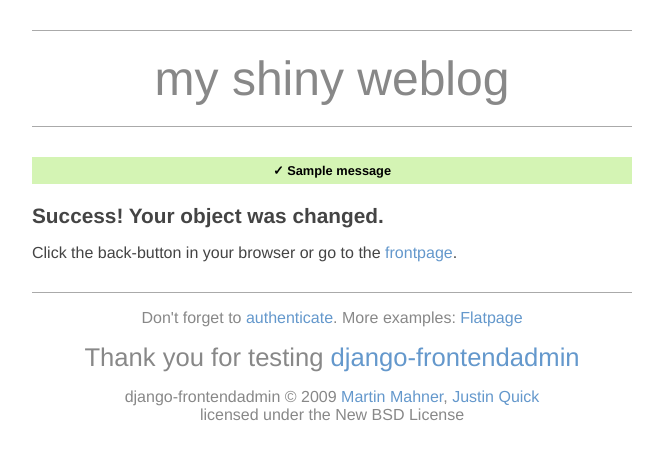
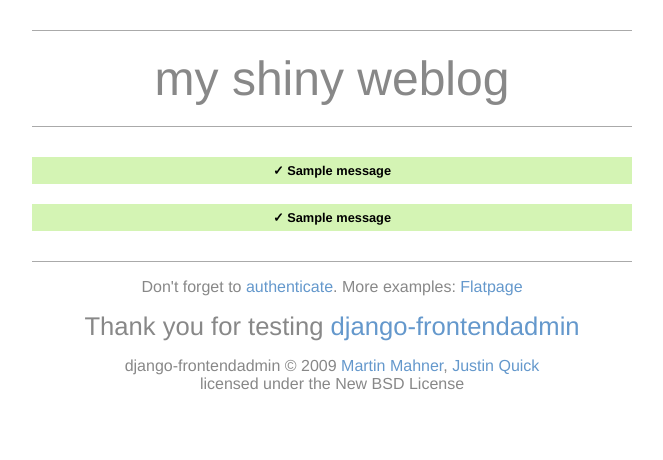
Before and after one commit to bartTC/django-frontendadmin, a Django app: page /frontendadmin/success/ in a window 1280 px wide. Shown: the top 460 px of the page, without its empty margins (308-971 px from the left). Run offline with Django 3.2, Linux system fonts and the light colour scheme; tables that the repository leaves empty hold one stand-in row (values such as "Sample post"); one stand-in notice (Sample message) is shown; parts of the project's set-up code (start-up, migrations or seed data) failed here and were passed over; some libraries are stand-ins or nearby versions.

Commit message:
ajax success pages

```diff
--- a/example_project/templates/base.html
+++ b/example_project/templates/base.html
@@ -6,8 +6,6 @@
 <html xmlns="http://www.w3.org/1999/xhtml" xml:lang="en" lang="en">
 <head>
     <title>my shiny weblog</title>
-
-<script src="{{ MEDIA_URL }}ckeditor/ckeditor_source.js"></script>
     <link rel="stylesheet" type="text/css" href="{{ MEDIA_URL }}theme.css" />
     {% comment %}
     ------------------------------------------------------
--- a/frontendadmin/templates/frontendadmin/success.html
+++ b/frontendadmin/templates/frontendadmin/success.html
@@ -11,6 +11,5 @@
 {% endcomment %}
 
 {% block frontendadmin_content %}
-	<h2>Success! Your object was changed.</h2>
-	<p>Click the back-button in your browser or go to the <a href="/">frontpage</a>.</p>
+    {% include 'frontendadmin/success_ajax.html'%}
 {% endblock %}
--- /dev/null
+++ b/frontendadmin/templates/frontendadmin/success_ajax.html
@@ -0,0 +1,5 @@
+{% if messages %}
+{% for message in messages %}
+    <div class="message">&#10003; {{ message }}</div>
+{% endfor %}
+{% endif %}
--- a/frontendadmin/templates/frontendadmin/success_delete.html
+++ b/frontendadmin/templates/frontendadmin/success_delete.html
@@ -9,6 +9,5 @@
 {% endcomment %}
 
 {% block frontendadmin_content %}
-	<h2>You object was deleted!</h2>
-	<p>Click the back-button in your browser or go to the <a href="/">frontpage</a>.</p>
+    {% include 'frontendadmin/success_delete_ajax.html' %}
 {% endblock %}
--- /dev/null
+++ b/frontendadmin/templates/frontendadmin/success_delete_ajax.html
@@ -0,0 +1,5 @@
+{% if messages %}
+{% for message in messages %}
+    <div class="message">&#10003; {{ message }}</div>
+{% endfor %}
+{% endif %}
--- a/frontendadmin/views.py
+++ b/frontendadmin/views.py
@@ -95,25 +95,22 @@ def _handle_cancel(request, instance=None):
         return HttpResponseRedirect(reverse('frontendadmin_success'))
     return None
 
-def _handle_repsonse(request, instance=None):
+def _handle_response(request, instance=None):
     '''
     Handles redirects for completet form actions. Returns a redirect to the
     last page, the user came from. If not given, to the detail-view of
     the object. Last fallback is a redirect to the common success page.
     '''
-    if request.GET.get('next', False):
-        next = request.GET.get('next')
-    elif instance and hasattr(instance, 'get_absolute_url'):
-        next = instance.get_absolute_url()
-    else:
-        next = reverse('frontendadmin_success')
-    return HttpResponseRedirect(next)
+    if 'next' in request.REQUEST:
+        return HttpResponseRedirect(request.REQUEST['next'])
+    if instance and hasattr(instance, 'get_absolute_url'):
+        return HttpResponseRedirect(instance.get_absolute_url())
+    return HttpResponseRedirect(reverse('frontendadmin_success'))
 
-def _get_template(request, app_label=None, model_name=None):
-    '''
-    Returns wether the ajax or the normal (full html blown) template.
-    '''
-    template_name = request.is_ajax() and 'form_ajax.html' or 'form.html'
+def _find_template(template_name, app_label=None, model_name=None):
+    """
+    Finds a template_name for the given, optional ``app_label`` . ``model_name``
+    """
     if app_label is None and model_name is None:
         return 'frontendadmin/%s' % template_name
 
@@ -123,6 +120,13 @@ def _get_template(request, app_label=None, model_name=None):
         return name
     except TemplateDoesNotExist:
         return 'frontendadmin/%s' % template_name
+
+def _get_template(request, app_label=None, model_name=None):
+    '''
+    Returns wether the ajax or the normal (full blown) template.
+    '''
+    return _find_template(request.is_ajax() and 'form_ajax.html' or 'form.html',
+        app_label, model_name)
 
 @never_cache
 @login_required
@@ -151,6 +155,8 @@ def add(request, app_label, model_name, mode_name='add',
                 message=ugettext(u'Your %(model_name)s was added successfully' % \
                     {'model_name': model._meta.verbose_name}))
             # Return to last page
+            if request.is_ajax():
+                return success(request)
             return _handle_repsonse(request, instance)
     else:
         form = instance_form()
@@ -195,7 +201,9 @@ def change(request, app_label, model_name, instance_id, mode_name='change',
                 message=ugettext(u'Your %(model_name)s was changed successfully' % \
                     {'model_name': model._meta.verbose_name}))
             # Return to success page
-            return _handle_repsonse(request)
+            if request.is_ajax():
+                return success(request)
+            return _handle_response(request, instance)
     else:
         form = instance_form(instance=instance)
 
@@ -238,7 +246,10 @@ def delete(request, app_label, model_name, instance_id,
                 message=ugettext(u'Your %(model_name)s was deleted.' % \
                     {'model_name': model._meta.verbose_name}))
             # Return to last page
-            return HttpResponseRedirect(reverse('frontendadmin_success_delete'))
+            if request.is_ajax():
+                return success_delete(request)
+            return _handle_response(request, instance)
+
     else:
         form = delete_form()
 
@@ -255,7 +266,7 @@ def delete(request, app_label, model_name, instance_id,
         RequestContext(request)
     )
 
-def success(request, template_name='frontendadmin/success.html'):
+def success(request, template_name='success.html', template_ajax='success_ajax.html'):
     '''
     First, a view would redirect to the last page the user came from. If
     this is not available (because somebody fiddled in the url), we redirect
@@ -263,12 +274,15 @@ def success(request, template_name='frontendadmin/success.html'):
 
     Normally a user should never see this page.
     '''
-    return render_to_response(template_name, {}, RequestContext(request))
+    template = _find_template(request.is_ajax() and template_ajax or template_name)
+    return render_to_response(template, {}, RequestContext(request))
 
-def success_delete(request, template_name='frontendadmin/success_delete.html'):
+
+def success_delete(request, template_name='success_delete.html', template_ajax='success_delete_ajax.html'):
     '''
     Normally a view would redirect to the last page. After delete from a object
     in a detail-view, there is no "last page" so we redirect to a unique, shiny
     success-page.
     '''
-    return render_to_response(template_name, {}, RequestContext(request))
+    template = _find_template(request.is_ajax() and template_ajax or template_name)
+    return render_to_response(template, {}, RequestContext(request))
```
